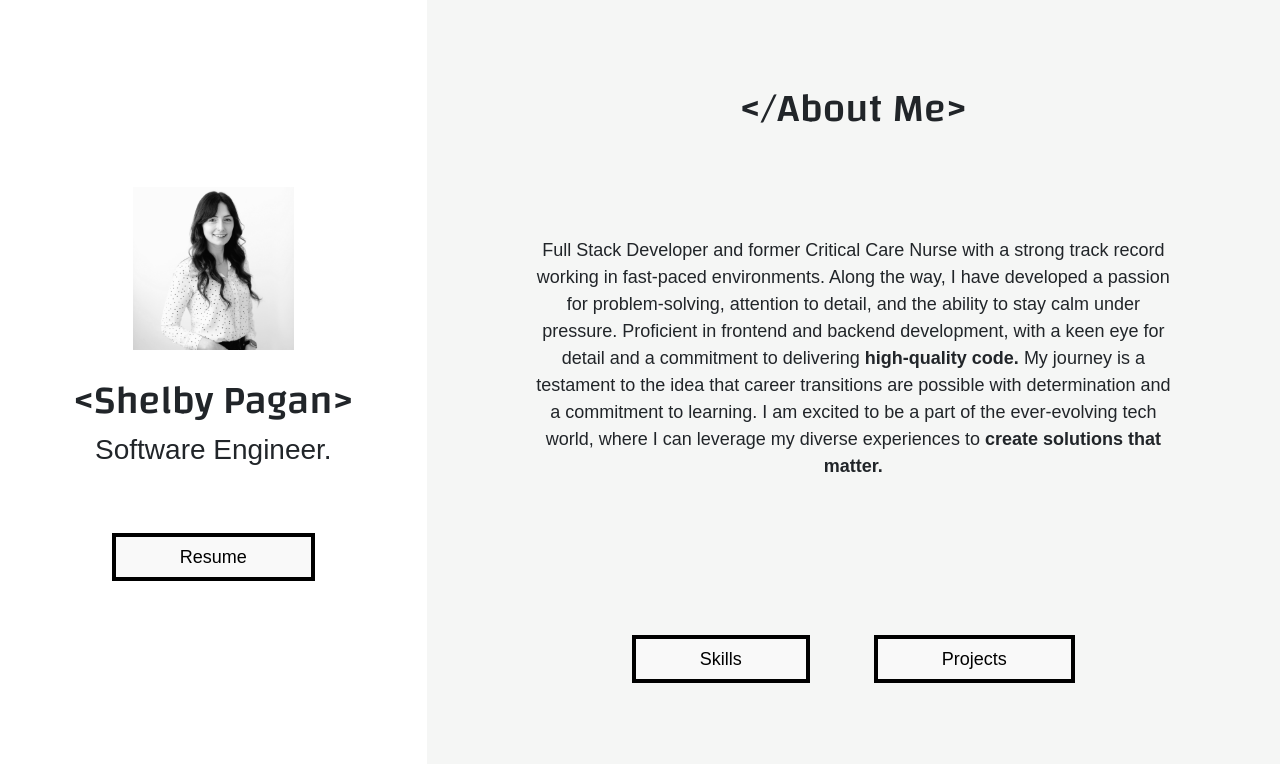
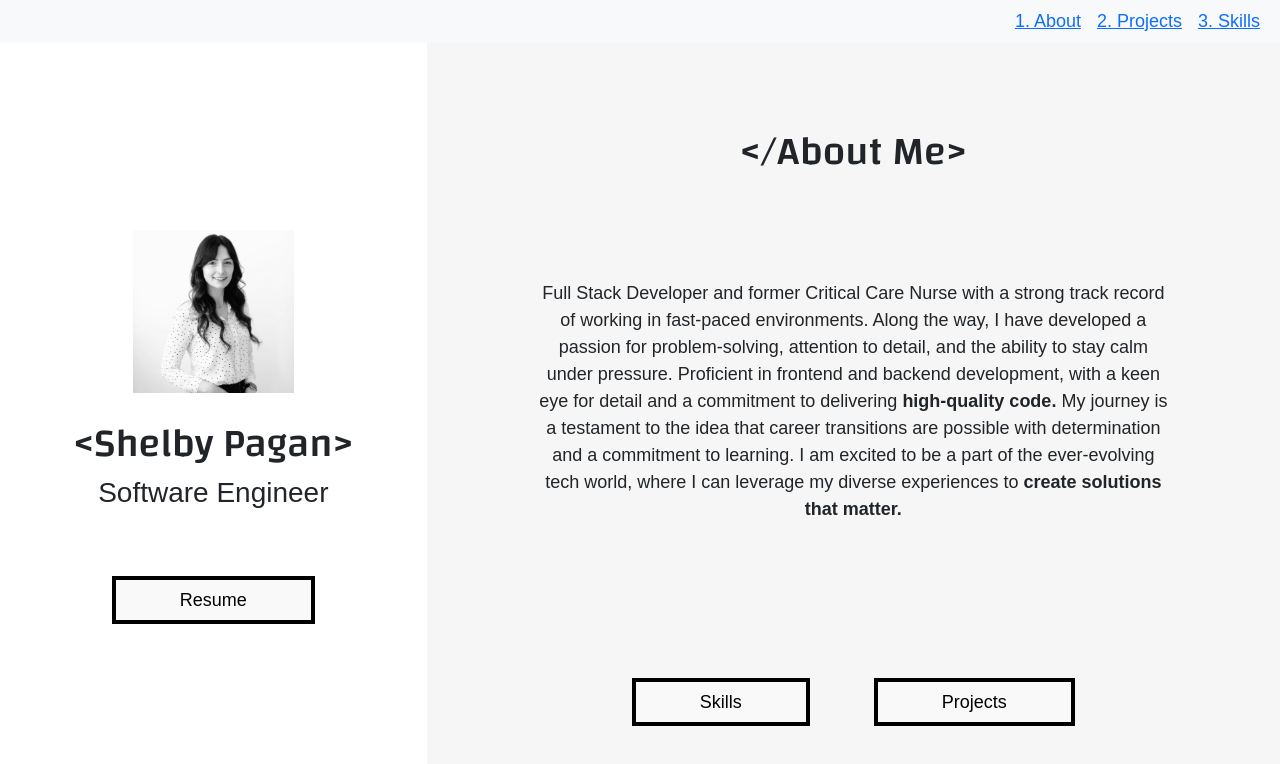
Before and after one commit to shelbyyy16/Shelby-Pagan-Portfolio, a React (Vite) app: page / in a window 1280 px wide. Shown: the top 764 px of the page. Built offline with nearby package versions, Linux system fonts and the light colour scheme; a web font is replaced by a local one.

Commit message:
create navbar

```diff
--- a/src/components/Header.jsx
+++ b/src/components/Header.jsx
@@ -1,5 +1,31 @@
+import { Link } from "react-router-dom";
+
 function Header() {
-    return ;
-  }
+  return (
+    <header>
+      <nav className="navbar bg-body-tertiary">
+        <div className="container-fluid">
+          <ul className="navbar-nav d-flex flex-row custom-nav">
+            <li className="nav-item px-2">
+              <Link to="/about">
+                <div>1. About</div>
+              </Link>
+            </li>
+            <li className="nav-item px-2">
+              <Link to="/projects">
+                <div>2. Projects</div>
+              </Link>
+            </li>
+            <li className="nav-item px-2">
+              <Link to="/skills">
+                <div>3. Skills</div>
+              </Link>
+            </li>
+          </ul>
+        </div>
+      </nav>
+    </header>
+  );
+}
 
-  export default Header;
+export default Header;
--- a/src/index.css
+++ b/src/index.css
@@ -44,6 +44,11 @@ button {
   padding: .4rem 4rem;
 }
 
+.custom-nav {
+  margin-left: auto;
+}
+
+
 @media (prefers-color-scheme: light) {
   :root {
     color: #213547;
--- a/src/pages/Home.jsx
+++ b/src/pages/Home.jsx
@@ -25,13 +25,13 @@ function Home() {
           />
           <br></br>
           <h1>&lt;Shelby Pagan&gt;</h1>
-          <h3>Software Engineer.</h3>
+          <h3>Software Engineer</h3>
           <br></br>
           <button>Resume</button>
         </div>
         <div className="col-8 d-flex flex-column justify-content-center align-items-center" id="about-me">
           <h1>&lt;/About Me&gt;</h1>
-          <p className="p-5 m-5">Full Stack Developer and former Critical Care Nurse with a strong track record working in fast-paced environments. Along the way, I have developed a passion for problem-solving, attention to detail, and the ability to stay calm under pressure. Proficient in frontend and backend development, with a keen eye for detail and a commitment to delivering <strong>high-quality code.</strong> My journey is a testament to the idea that career transitions are possible with determination and a commitment to learning. I am excited to be a part of the ever-evolving tech world, where I can leverage my diverse experiences to <strong>create solutions that matter.</strong></p>
+          <p className="p-5 m-5">Full Stack Developer and former Critical Care Nurse with a strong track record of working in fast-paced environments. Along the way, I have developed a passion for problem-solving, attention to detail, and the ability to stay calm under pressure. Proficient in frontend and backend development, with a keen eye for detail and a commitment to delivering <strong>high-quality code.</strong> My journey is a testament to the idea that career transitions are possible with determination and a commitment to learning. I am excited to be a part of the ever-evolving tech world, where I can leverage my diverse experiences to <strong>create solutions that matter.</strong></p>
           <br></br>
           <div className="d-flex">
             <button>Skills</button>
```
